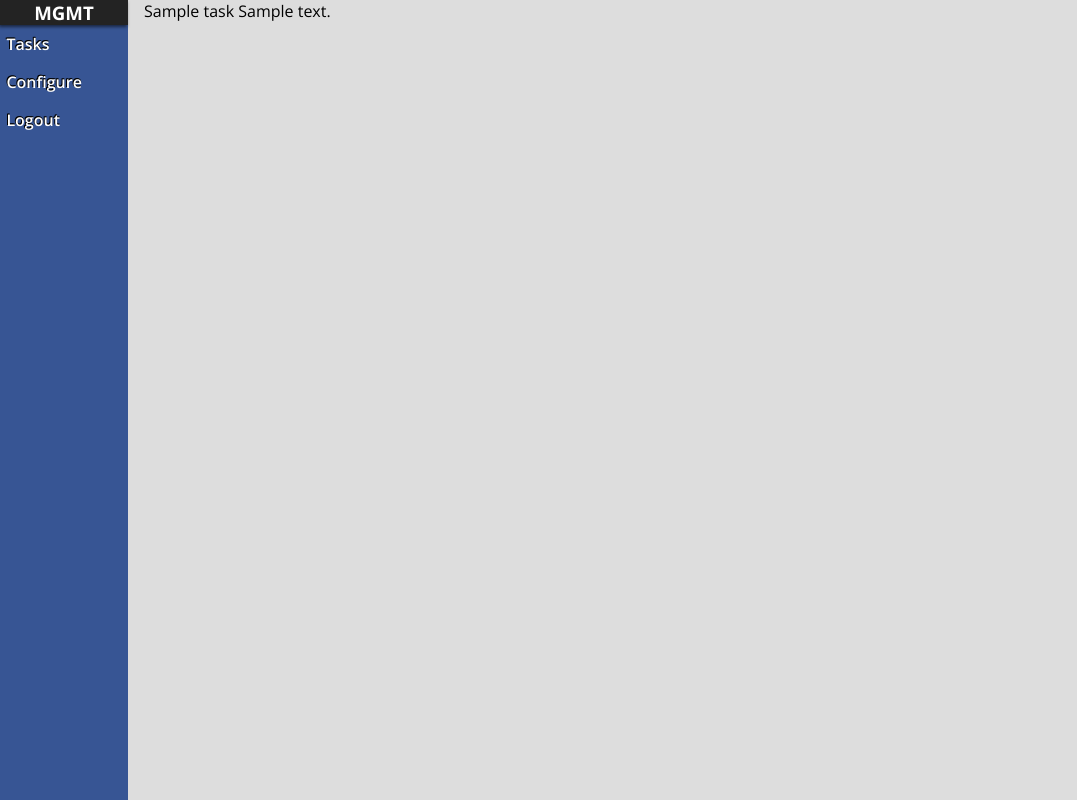
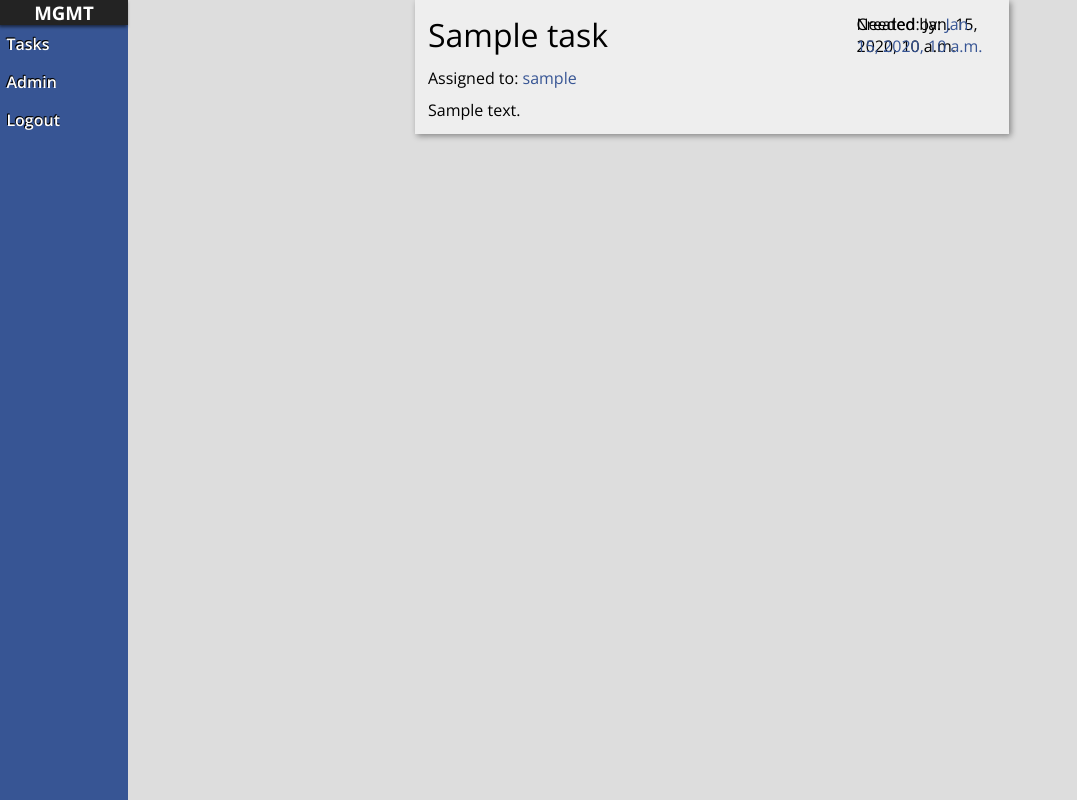
Before and after one commit to zkxjzmswkwl/mgmt, a Django app: page /tasks/ in a window 1280 px wide. Shown: the whole page, without its empty margins (0-1077 px from the left). Run offline with Django 4.2, Linux system fonts and the light colour scheme; tables that the repository leaves empty hold one stand-in row (values such as "Sample post"); some web fonts are replaced.

Commit message:
Task display, task update model, etc.

```diff
--- a/mgmt/settings.py
+++ b/mgmt/settings.py
@@ -108,6 +108,7 @@ AUTH_PASSWORD_VALIDATORS = [
 # Internationalization
 # https://docs.djangoproject.com/en/4.0/topics/i18n/
 
+SITE_URL = "http://localhost:8000"
 LANGUAGE_CODE = 'en-us'
 
 TIME_ZONE = 'UTC'
--- a/task/admin.py
+++ b/task/admin.py
@@ -1,4 +1,5 @@
 from django.contrib import admin
-from .models import Task
+from .models import Task, TaskUpdate
 
 admin.site.register(Task)
+admin.site.register(TaskUpdate)
--- a/task/models.py
+++ b/task/models.py
@@ -20,3 +20,15 @@ class Task(models.Model):
     priority = models.CharField(choices=PRIORITY_CHOICES, max_length=28)
     needed_by = models.DateTimeField(null=False, blank=False)
     date_created = models.DateTimeField(auto_now_add=True)
+    completed = models.BooleanField(default=False)
+    date_completed = models.DateTimeField(null=True, blank=True)
+
+    def __str__(self):
+        return f"{self.id} | {self.name} | Completed -> {self.completed}"
+
+
+class TaskUpdate(models.Model):
+    poster = models.ForeignKey(Member, on_delete=models.CASCADE)
+    date_created = models.DateTimeField(auto_now_add=True)
+    content = MarkdownField(rendered_field="content_rendered", validator=VALIDATOR_STANDARD)
+    marked_as_completed = models.BooleanField(default=False)
--- a/task/static/style.css
+++ b/task/static/style.css
@@ -4,7 +4,6 @@
 body {
     margin: 0;
     padding: 0;
-    overflow: hidden;
     background-color: #ddd;
     font-family: 'Open Sans';
 }
@@ -16,7 +15,6 @@ h1,h2,h3,h4 {
 
 .content {
     margin-left: 9rem;
-    /*margin-top: 20px;*/
 }
 
 .sidebar {
@@ -58,3 +56,57 @@ ul,li {
 li {
     list-style: none;
 }
+
+.user {
+    color: #375594;
+    cursor: pointer;
+}
+
+.card {
+    margin: 0 auto;
+    width: 50%;
+    box-shadow: 2px 2px 6px rgba(0, 0, 0, 0.4);
+    background-color: #eee;
+    padding: .8rem;
+}
+
+.card-grid {
+    display: grid;
+    grid-template-columns: 3fr 1fr;
+    grid-template-areas:
+        "title date"
+        "user user"
+        "content content";
+    /*    "updates updates";*/
+    grid-gap: 10px;
+}
+
+.card-grid-title {
+    grid-area: title;
+}
+
+.card-grid-timestamp {
+    grid-area: date;
+    margin-left: auto;
+}
+
+.card-grid-user {
+    grid-area: user;
+}
+
+.card-grid-content {
+    grid-area: content;
+    grid-column: 1 / -1;
+}
+
+.flexy-boi {
+    display: flex;
+    flex-direction: row;
+    justify-content: space-between;
+}
+
+hr {
+    width: 100%;
+    box-shadow: 0px 1px 8px black;
+    opacity: 0.2;
+}
--- a/task/templates/task/index.html
+++ b/task/templates/task/index.html
@@ -2,6 +2,17 @@
 {% load static %}
 
 {% block content %}
-    {{ task.name }}
-    {{ task.description_rendered | safe }}
+    <div class="card">
+        <div class="card-grid">
+
+            <div class="flexy-boi">
+                <div class="card-grid-title" style="font-size: 2rem;">{{ task.name }}</div>
+            </div>
+
+            <div class="card-grid-timestamp" >Created: {{ task.date_created }}</div>
+            <div class="card-grid-timestamp">Needed by: <span class="user">{{ task.needed_by }}</span></div>
+            <div class="card-grid-user">Assigned to: <span class="user">{{ task.assigned_to.username }}</span></div>
+            <div class="card-grid-content">{{ task.description_rendered | safe }}</div>
+        </div>
+    </div>
 {% endblock %}
--- a/templates/base.html
+++ b/templates/base.html
@@ -14,7 +14,7 @@
 
         <div class="items">
                 <div class="item">Tasks</div>
-                <div class="item">Configure</div>
+                <div class="item">Admin</div>
                 <div class="item end">Logout</div>
         </div>
     </div>
```
